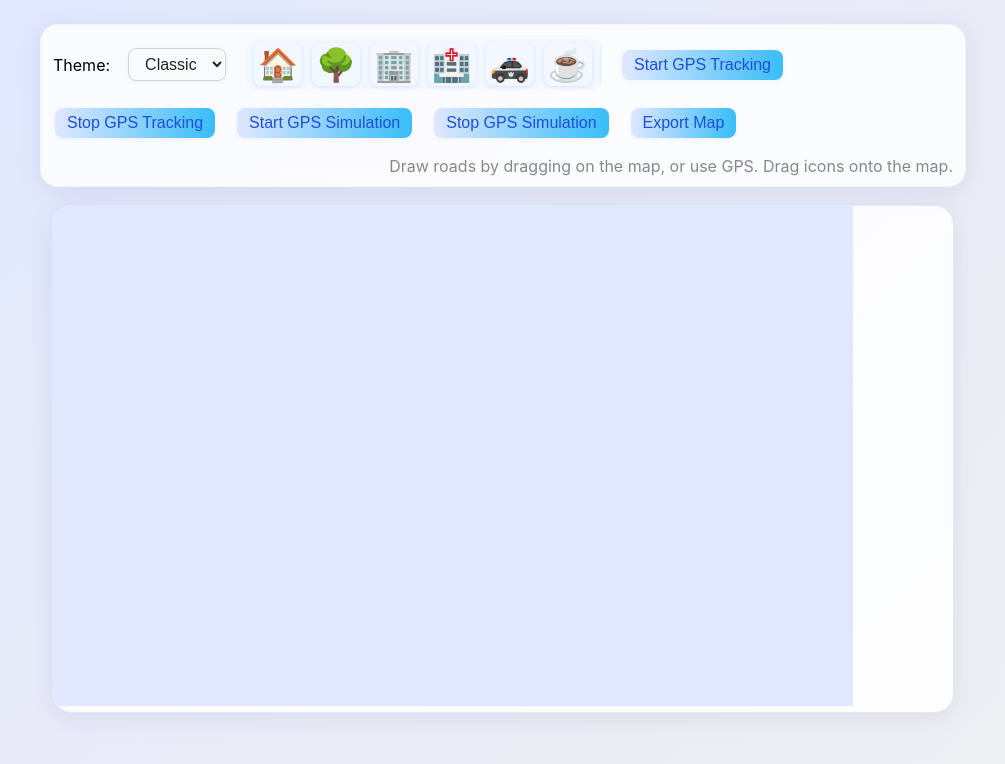
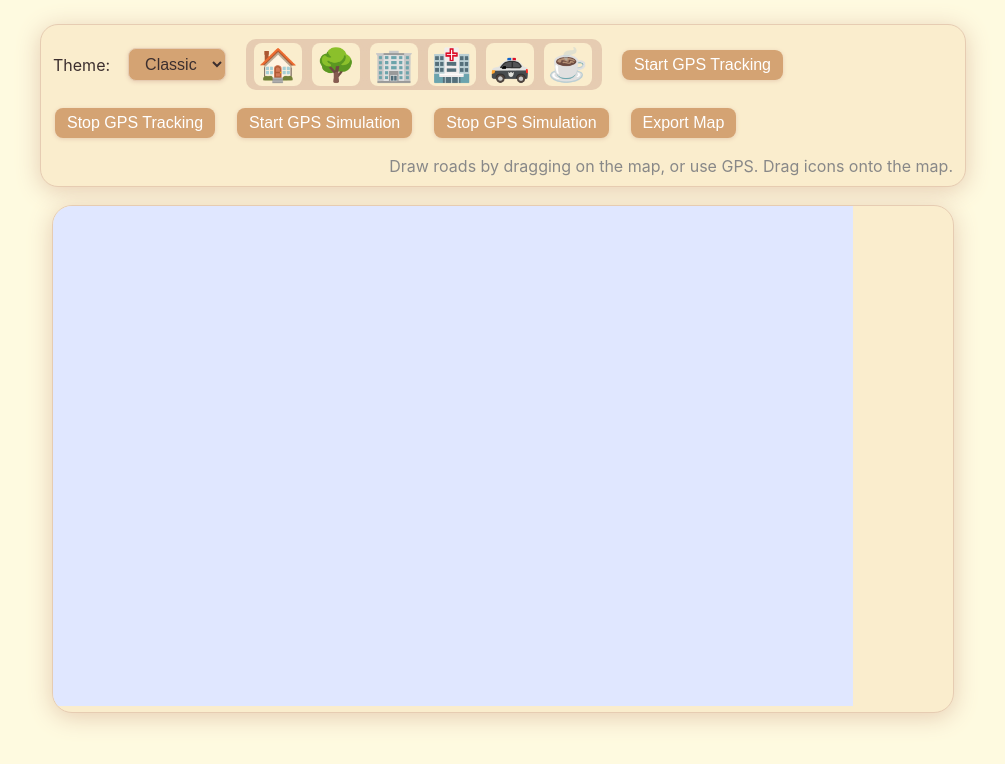
Before and after one commit to VaibhavPo/pathix_Project, a plain HTML site: page index.html in a window 1280 px wide. Shown: the whole page, without its empty margins (137-1142 px from the left). Drawn offline with nearby package versions, Linux system fonts and the light colour scheme.

Commit message:
colourway changed

```diff
--- a/index.html
+++ b/index.html
@@ -6,26 +6,34 @@
   <title>Simple Map Editor</title>
   <script src="https://cdn.jsdelivr.net/npm/konva@9.2.0/konva.min.js"></script>
   <style>
+    :root {
+      --bg: #fefae0;
+      --primary: #faedcd;
+      --accent: #d4a373;
+      --text: #3c2f2f;
+      --neutral1: #b08968;
+      --neutral2: #e6ccb2;
+    }
     body {
       font-family: 'Inter', 'Segoe UI', Arial, sans-serif;
       margin: 0;
       padding: 0;
-      background: linear-gradient(135deg, #e0e7ff 0%, #f0f0f0 100%);
+      background: var(--bg);
       min-height: 100vh;
+      color: var(--text);
     }
     #toolbar {
-      background: rgba(255,255,255,0.82);
+      background: var(--primary);
       padding: 14px 12px 10px 12px;
       display: flex;
       align-items: center;
       gap: 18px;
       border-radius: 18px;
-      box-shadow: 0 4px 24px rgba(60,60,120,0.10);
+      box-shadow: 0 4px 24px var(--neutral2);
       max-width: 98vw;
       width: 900px;
       margin: 24px auto 0 auto;
-      backdrop-filter: blur(8px);
-      border: 1.5px solid rgba(180,180,220,0.13);
+      border: 1.5px solid var(--neutral2);
       flex-wrap: wrap;
       position: relative;
     }
@@ -33,20 +41,20 @@
       display: flex;
       gap: 10px;
       overflow-x: auto;
-      background: rgba(240,245,255,0.7);
+      background: var(--neutral2);
       border-radius: 10px;
       padding: 4px 8px;
       max-width: 340px;
       min-width: 120px;
       scrollbar-width: thin;
-      scrollbar-color: #b6c6e6 #f0f0f0;
+      scrollbar-color: var(--neutral1) var(--neutral2);
     }
     #landmark-palette::-webkit-scrollbar {
       height: 6px;
-      background: #f0f0f0;
+      background: var(--neutral2);
     }
     #landmark-palette::-webkit-scrollbar-thumb {
-      background: #b6c6e6;
+      background: var(--neutral1);
       border-radius: 4px;
     }
     .landmark-icon {
@@ -56,19 +64,22 @@
       border-radius: 8px;
       padding: 2px 4px;
       transition: background 0.15s, box-shadow 0.15s;
-      box-shadow: 0 1px 4px #1d4ed820;
+      box-shadow: 0 1px 4px var(--neutral2);
+      color: var(--text);
+      background: var(--primary);
     }
     .landmark-icon:active, .landmark-icon:focus {
-      background: #e0e7ff;
-      box-shadow: 0 2px 8px #1d4ed840;
+      background: var(--accent);
+      box-shadow: 0 2px 8px var(--neutral1);
+      color: #fff;
     }
     #container {
       margin: 18px auto 24px auto;
       display: block;
-      background: rgba(255,255,255,0.85);
+      background: var(--primary);
       border-radius: 20px;
-      border: 1.5px solid #e0e7ff;
-      box-shadow: 0 4px 24px rgba(60,60,120,0.10);
+      border: 1.5px solid var(--neutral2);
+      box-shadow: 0 4px 24px var(--neutral2);
       max-width: 900px;
       width: 98vw;
       aspect-ratio: 16/9;
@@ -82,31 +93,33 @@
     select, button {
       font-size: 1em;
       border-radius: 8px;
-      border: 1.5px solid #d1d5db;
+      border: 1.5px solid var(--neutral2);
       padding: 6px 12px;
-      background: #f9fafb;
-      color: #222;
-      box-shadow: 0 1px 4px #1d4ed810;
-      transition: border 0.2s, box-shadow 0.2s;
+      background: var(--accent);
+      color: var(--text);
+      box-shadow: 0 1px 4px var(--neutral2);
+      transition: border 0.2s, box-shadow 0.2s, background 0.2s, color 0.2s;
       outline: none;
       margin-right: 2px;
     }
     select:focus, button:focus {
-      border: 1.5px solid #38bdf8;
-      box-shadow: 0 2px 8px #1d4ed840;
+      border: 1.5px solid var(--neutral1);
+      box-shadow: 0 2px 8px var(--neutral1);
+      background: var(--neutral2);
+      color: var(--text);
     }
     button {
       cursor: pointer;
       font-weight: 500;
-      background: linear-gradient(90deg, #e0e7ff 0%, #38bdf8 100%);
-      color: #1d4ed8;
+      background: var(--accent);
+      color: #fff;
       border: none;
       margin-left: 2px;
       margin-right: 2px;
     }
     button:active {
-      background: #e0e7ff;
-      color: #222;
+      background: var(--neutral1);
+      color: #fff;
     }
     @media (max-width: 900px) {
       #toolbar, #container {
```
Also changed, not shown: user.html (+30 -22 lines).
